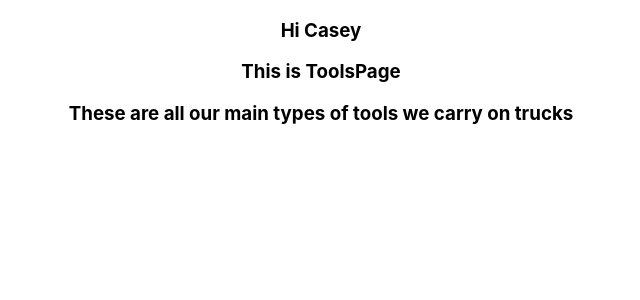
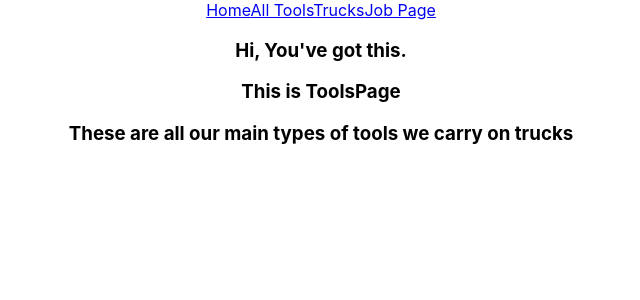
Before and after one commit to JJVenable/ToolShed, a React (Create React App) app in the folder client/: page /toolspage in a window 1280 px wide. Shown: the top 300 px of the page, without its empty margins (319-959 px from the left). Built offline with nearby package versions, Linux system fonts and the light colour scheme; no server answers.

Commit message:
working on props

```diff
--- a/client/src/App.js
+++ b/client/src/App.js
@@ -1,51 +1,37 @@
 // import logo from './logo.svg';
-import './App.css';
-import React from 'react'
-import axios from 'axios'
-import { useEffect, useState } from 'react'
+import "./App.css";
+import React from "react";
+import axios from "axios";
+import { useEffect, useState } from "react";
 // aasdf ffimportt  componentsss  from backend??
-import {Route} from 'react-router-dom'
+import { Route } from "react-router-dom";
 
-import Home from './pages/Home'
-import JobsPage from './pages/JobsPage'
-import ToolsPage from './pages/ToolsPage'
-import TruckDetails from './pages/TruckDetails'
-import TrucksPage from './pages/TrucksPage'
-
+import Home from "./pages/Home";
+import JobsPage from "./pages/JobsPage";
+import ToolsPage from "./pages/ToolsPage";
+import TruckDetails from "./pages/TruckDetails";
+import TrucksPage from "./pages/TrucksPage";
+import Nav from "./components/Nav";
 function App() {
-const [tools, setTools] = useState([])
-const [trucks, setTrucks] = useState([])
-const [jobs, setJobs] = useState([])
-
-// useEffect(() => {
-//   const getData = async () => {
-//     const trucksResponse = await axios.get('http://localhost:8000/trucks/')
-//     setTrucks(trucksResponse.data[0])
-
-//     const toolsResponse = await axios.get('http://localhost:8000/tools/')
-//     setTools(toolsResponse.data[0])
-
-//     const jobsResponse = await axios.get('http://localhost:8000/jobs/')
-//     setJobs(jobsResponse.data[0])
-//   }
-//   getData()
-// }, [])
+  const [tools, setTools] = useState([]);
+  const [trucks, setTrucks] = useState([]);
+  const [jobs, setJobs] = useState([]);
 
   const getTrucks = async () => {
-    const response = await axios.get('http://localhost:8000/trucks/');
-    console.log(response)
-    setTrucks(response.data[0]);
+    const response = await axios.get("http://localhost:8000/trucks/");
+    console.log(response);
+    setTrucks(response.data);
   };
   const getJobs = async () => {
-      const response = await axios.get('http://localhost:8000/jobs/');
-      console.log(response)
-      setJobs(response.data[0]);
+    const response = await axios.get("http://localhost:8000/jobs/");
+    console.log(response);
+    setJobs(response.data);
   };
   const getTools = async () => {
-      const response = await axios.get('http://localhost:8000/tools/');
-      console.log(response)
+    const response = await axios.get("http://localhost:8000/tools/");
+    console.log(response);
     // console.table(response)
-      setTools(response.data[0]);
+    setTools(response.data);
   };
   // ================
   useEffect(() => {
@@ -57,19 +43,36 @@ useEffect(() => {
 
   return (
     <div className="App">
-      {/* <Nav /> */}
-      <h3> Hi Casey</h3>
+      <Nav />
+      <h3> Hi, You've got this. </h3>
 
       <main>
         <Route exact path="/" component={Home} />
-        <Route exact path='/jobspage' component= {JobsPage} />
-        <Route exact path='/toolspage' component= {ToolsPage} />
-        <Route exact path='/truckdetails' component= {TruckDetails} />
-        <Route exact path='/truckspage' component= {TrucksPage} />
+        <Route
+          exact
+          path="/jobspage"
+          component={(props) => <JobsPage {...props} jobs={jobs} />}
+        />
+        <Route
+          exact
+          path="/toolspage"
+          component={(props) => <ToolsPage {...props} tools={tools} />}
+        />
 
+        <Route
+          exact
+          path="/truckdetails"
+          component={(props) => <TruckDetails {...props} trucks={trucks} />}
+        />
+
+        <Route
+          exact
+          path="/truckspage"
+          component={(props) => <TrucksPage {...props} trucks={trucks} />}
+        />
       </main>
     </div>
-  )
+  );
 }
 
 export default App;
--- a/client/src/components/Job.jsx
+++ b/client/src/components/Job.jsx
@@ -1,3 +1,5 @@
+import React, { useEffect, useState } from 'react';
+
 const state = {
   job: {},
   //function that makes the API call for PUT (passed down from App level),
--- a/client/src/components/JobList.jsx
+++ b/client/src/components/JobList.jsx
@@ -1,3 +1,5 @@
+import React, { useEffect, useState } from 'react';
+
 const state = {
   filteredJobs: [
     //this stuff comes in from the API
--- a/client/src/components/Nav.jsx
+++ b/client/src/components/Nav.jsx
@@ -0,0 +1,30 @@
+import React from "react";
+import { Link } from "react-router-dom";
+
+const Nav = (props) => {
+  return (
+    <header className="nav">
+      <nav>
+        <div>
+          <Link to="/" className="upperNav">
+            Home
+          </Link>
+
+          <Link to="/toolspage" className="upperNav about-link">
+            All Tools
+          </Link>
+
+          <Link to="/truckspage" className="upperNav about-link">
+            Trucks
+          </Link>
+
+          <Link to="/jobspage" className="upperNav about-link">
+            Job Page
+          </Link>
+        </div>
+      </nav>
+    </header>
+  );
+};
+
+export default Nav;
--- a/client/src/components/Tool.jsx
+++ b/client/src/components/Tool.jsx
@@ -1,3 +1,5 @@
+import React, { useEffect, useState } from 'react';
+
 const state = {
   tool: {},
   //function that makes the API call for PUT (passed down from App level),
--- a/client/src/components/ToolList.jsx
+++ b/client/src/components/ToolList.jsx
@@ -1,3 +1,5 @@
+import React, { useEffect, useState } from 'react';
+
 const state = {
   filteredTools: [
     //this stuff comes in from the API
--- a/client/src/components/Truck.jsx
+++ b/client/src/components/Truck.jsx
@@ -1,24 +1,28 @@
-const state = {
-  truck: {},
-  //function that makes the API call for PUT (passed down from App level),
-  onUpdateTruck: nameofcall(),
-  //  onDeleteTruck: //same as above,
-  // onCreateTruck: //same
-};
+// import React, { useEffect, useState } from 'react';
 
-export const Truck = (props) => {
-  const { truck, onUpdateTruck } = props;
-  return (
-    <div>
-      <h1>{truck.number}</h1>
-      <h3>{truck.drivers}</h3>
-      <h3>{truck.notes}</h3>
-      {/* <JobList filteredJobs={truck.jobs} /> */}
-      {/* <ToolList filteredJobs={truck.tools} /> */}
-    </div>
-  );
-};
+// // const state = {
+// //   trucks: {trucks},
+// //   //function that makes the API call for PUT (passed down from App level),
+// //   onUpdateTruck: nameofcall(),
+// //   //  onDeleteTruck: //same as above,
+// //   // onCreateTruck: //same
+// // };
 
-export default Truck;
-//correct
-//checked
+// export const Truck = (props) => {
+//   const { trucks } = props;
+//   console.log(trucks)
+//   console.log("above from truck page")
+//   return (
+//     <div>
+//       <h1>{truck.number}</h1>
+//       <h3>{truck.drivers}</h3>
+//       <h3>{truck.notes}</h3>
+//       {/* <JobList filteredJobs={truck.jobs} /> */}
+//       {/* <ToolList filteredJobs={truck.tools} /> */}
+//     </div>
+//   );
+// };
+
+// export default Truck;
+// //correct
+// //checked
--- a/client/src/components/TruckList.jsx
+++ b/client/src/components/TruckList.jsx
@@ -1,15 +1,15 @@
-const state = {
-  filteredTrucks: [
-    //this stuff comes in from the API
-  ],
-};
+import React, { useEffect, useState } from 'react';
+import Truck from './Truck'
+
 
 export const TruckList = (props) => {
-  const { filteredTrucks, onUpdateTruck } = props;
+  const { filteredTrucks } = props;
+
   return (
     <div>
-      {filteredTrucks.map((t) => {
-        return <Truck trucks={t} />;
+      <h2>This is component Truck list </h2>
+      {filteredTrucks.map((t, index) => {
+        return <Truck trucks={t} key={index} />;
       })}
     </div>
   );
--- a/client/src/pages/JobsPage.js
+++ b/client/src/pages/JobsPage.js
@@ -1,4 +1,4 @@
-import React from 'react'
+import React, { useEffect, useState } from 'react';
 
 function JobsPage() {
 return (
--- a/client/src/pages/TrucksPage.js
+++ b/client/src/pages/TrucksPage.js
@@ -1,10 +1,14 @@
-import React from 'react'
+import React, { useEffect, useState } from 'react';
+import TruckList from '../components/TruckList'
+// import AddBooks from '../components/AddBooks';
 
-function TrucksPage() {
+function TrucksPage(props) {
+  const { trucks } = props;
+  //place logic for truck filtering around line 7 (all trucks currently)
 return (
   <div className="trucks-page">
     <h3>This is TrucksPage</h3>
-    {/* <h4><TruckList /></h4> */}
+    <h4><TruckList filteredTrucks={trucks} /></h4>
 
   </div>
 )
```
Lines whose indentation alone changed are shown as unchanged.
